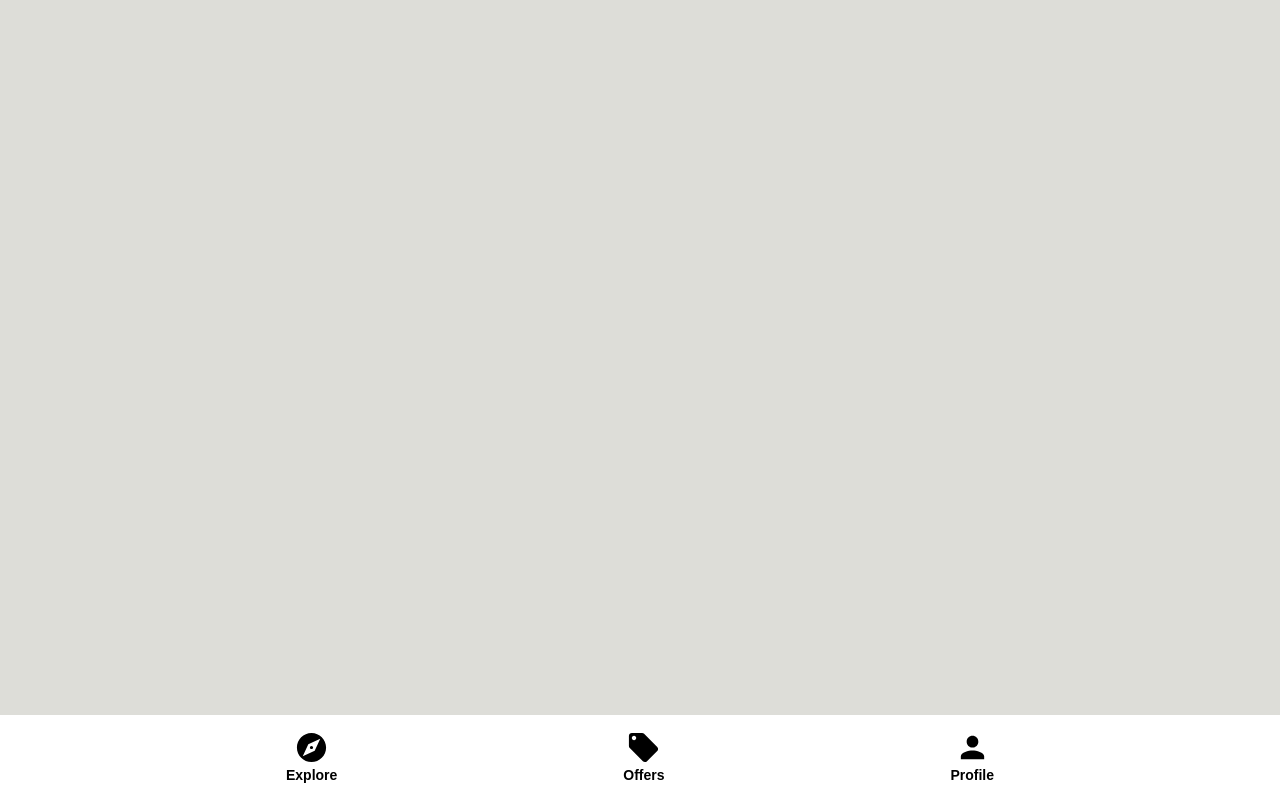
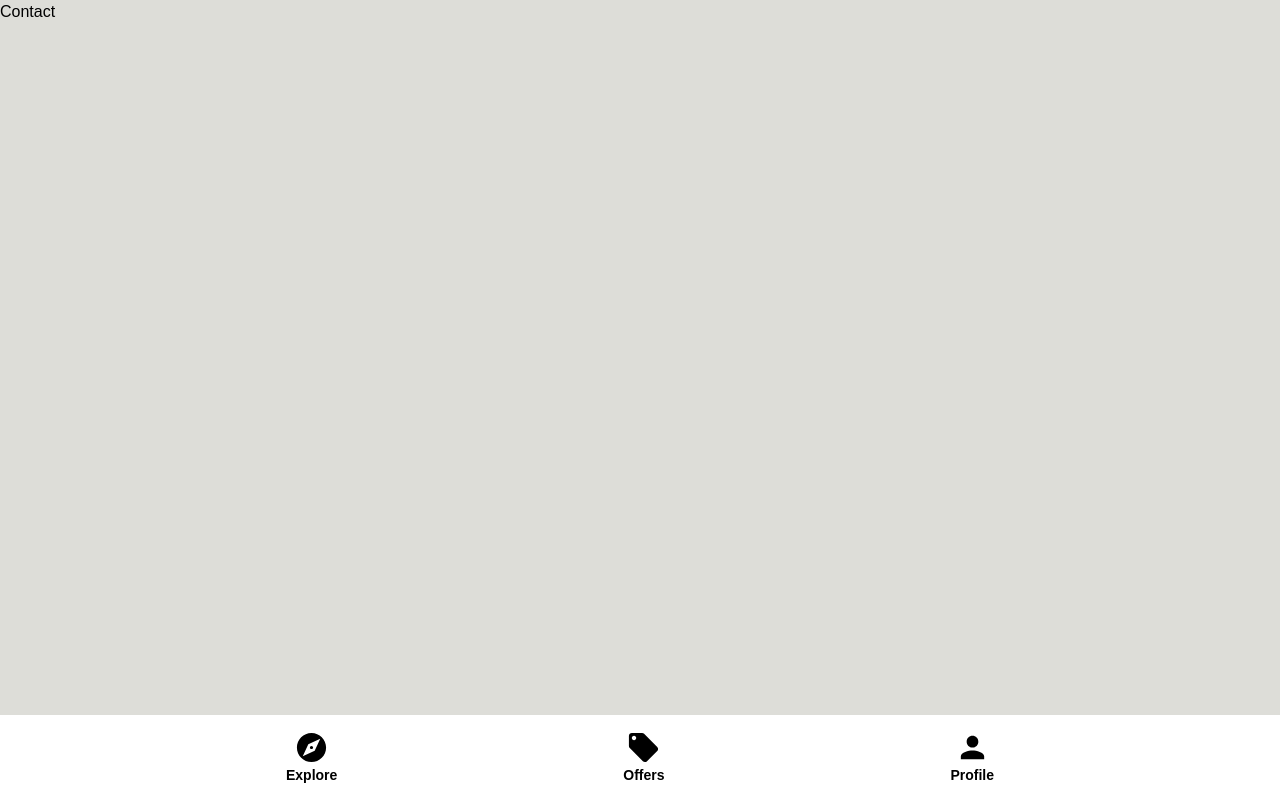
Before and after one commit to karayamanemre/homegrid, a React (Create React App) app: page /contact/1 in a window 1280 px wide. Built offline with nearby package versions, Linux system fonts and the light colour scheme; a web font is replaced by a local one.

Commit message:
contact owner page

```diff
--- a/src/App.js
+++ b/src/App.js
@@ -13,6 +13,7 @@ import ForgotPassword from './pages/ForgotPassword';
 import Category from './pages/Category';
 import CreateListing from './pages/CreateListing';
 import Listing from './pages/Listing';
+import Contact from './pages/Contact';
 
 function App() {
   return (
@@ -33,6 +34,7 @@ function App() {
             path='/category/:categoryName/:listingId'
             element={<Listing />}
           />
+          <Route path='/contact/:ownerId' element={<Contact />} />
         </Routes>
         <Navbar />
       </Router>
--- /dev/null
+++ b/src/pages/Contact.jsx
@@ -0,0 +1,7 @@
+import React from 'react';
+
+const Contact = () => {
+  return <div>Contact</div>;
+};
+
+export default Contact;
--- a/src/pages/Listing.jsx
+++ b/src/pages/Listing.jsx
@@ -88,7 +88,7 @@ const Listing = () => {
 
         {auth.currentUser?.uid !== listing.userRef && (
           <Link
-            to={`/contact/${listing.userRef}?listingName=${listing.name}&listingLocation=${listing.location}`}
+            to={`/contact/${listing.userRef}?listingName=${listing.name}`}
             className='bg-[#2bb908] text-white rounded-lg p-2 mt-2'
           >
             Contact Owner
```
